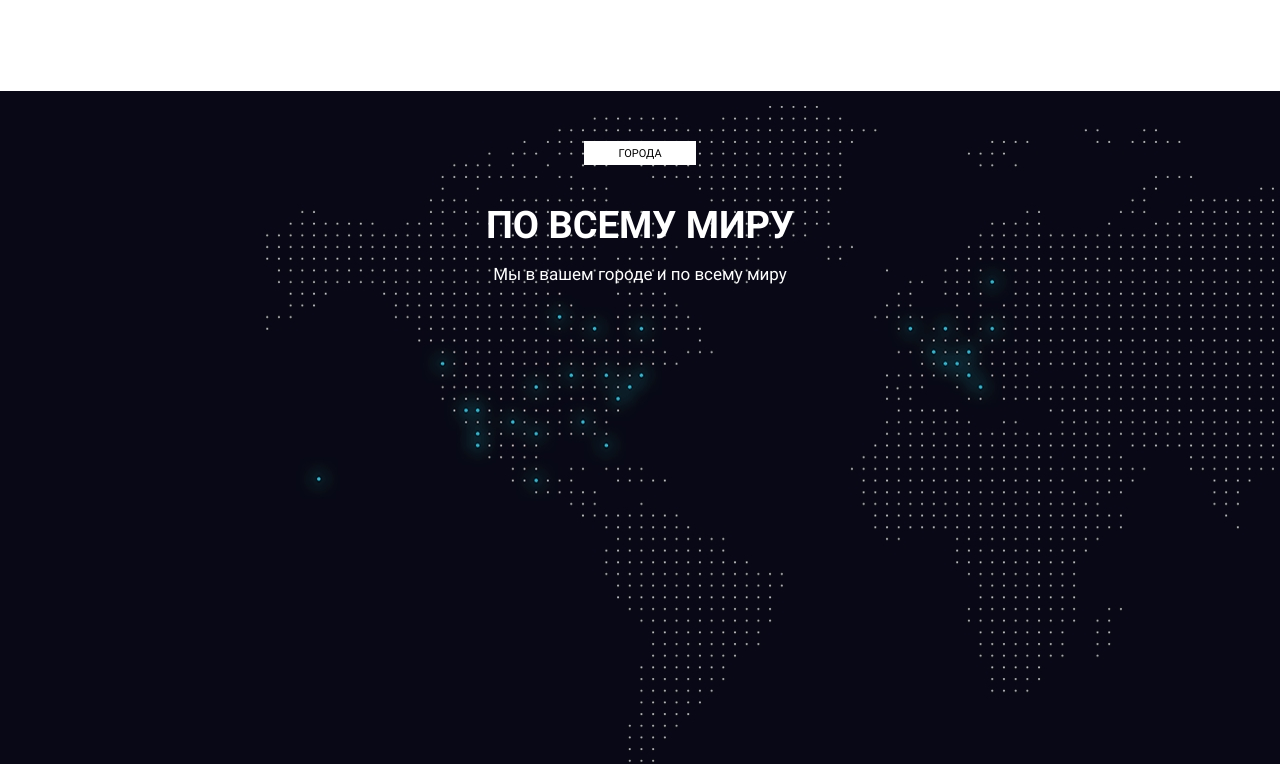
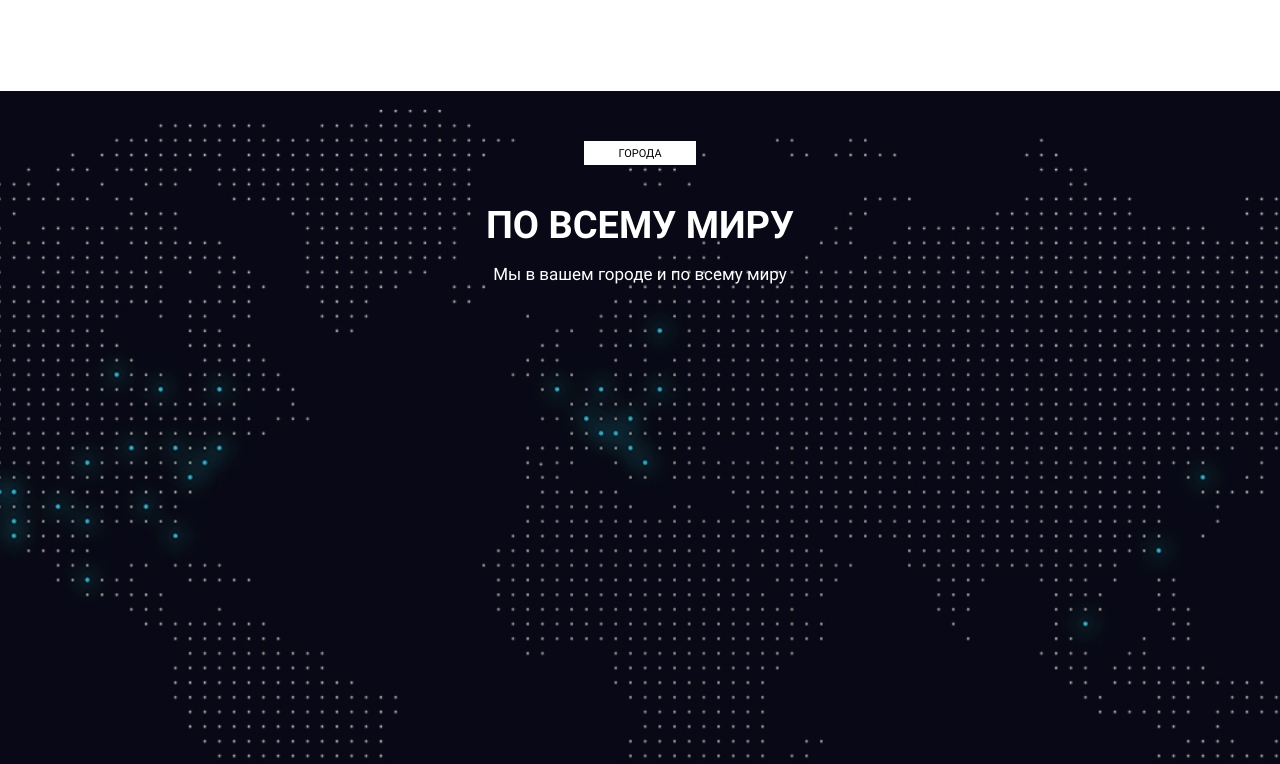
Before and after one commit to SergeyVoytsehovsky/SergeyVoytsehovsky.github.io, a plain HTML site: page Uber/src/index.html in a window 1280 px wide. Shown: the part 4777-5541 px from the top of the page. Drawn offline with Linux system fonts and the light colour scheme; files whose address does not match are found by name.

Commit message:
Add files via upload

```diff
--- a/Uber/src/#source/sass/_general.sass
+++ b/Uber/src/#source/sass/_general.sass
@@ -297,7 +297,7 @@ nav
 // CITIES
 .cities
     padding: 50px 0
-    background: url('../img/bg/cities_bg.jpg')
+    background: url('../img/bg/cities_bg.jpg') center/cover no-repeat
     &__wrapper
         height: 100vh
         display: flex
```
Also changed, not shown: Uber/src/css/style.css, 1 other file.
